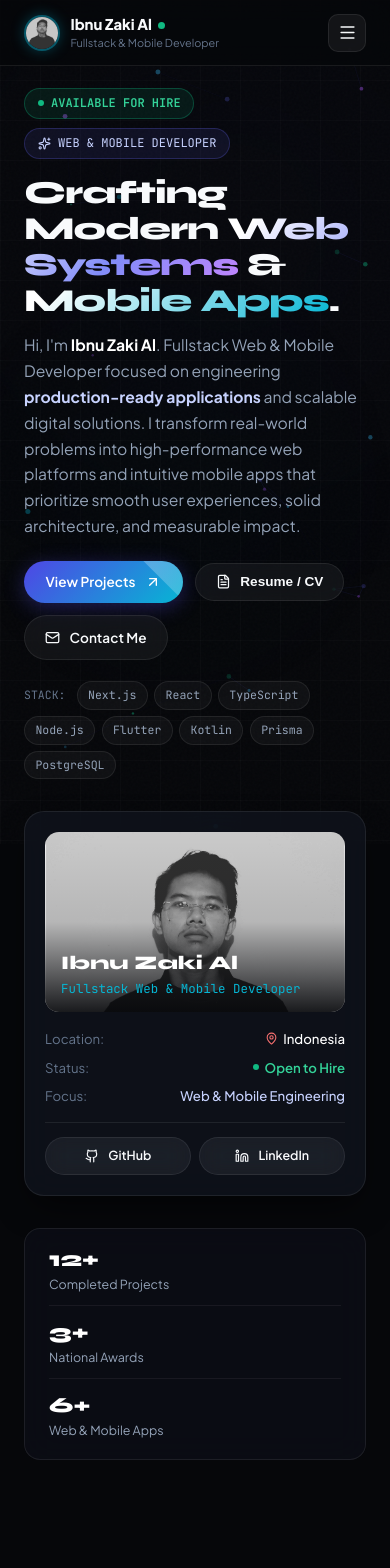
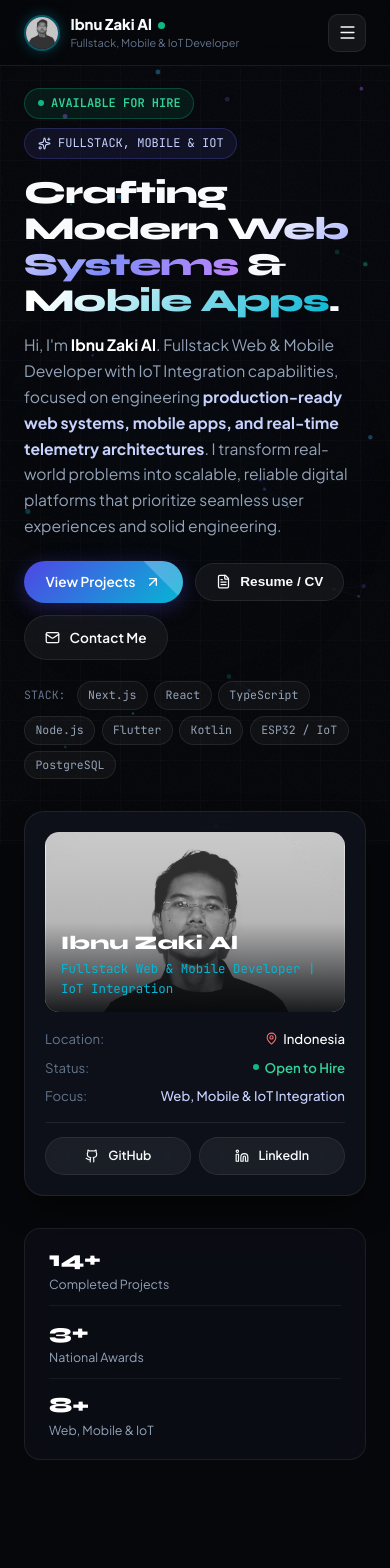
Before and after one commit to zakiibnu723/ibnuzakial, a React (Vite) app: page / in a window 390 px wide. Shown: the top 1568 px of the page. Built offline with nearby package versions, Linux system fonts and the light colour scheme.

Commit message:
feat: add 2 ESP32 IoT projects, update title to Fullstack Web & Mobile Developer | IoT Integration, clean card metrics, and add IoT filters

```diff
--- a/src/components/CvModal.tsx
+++ b/src/components/CvModal.tsx
@@ -186,8 +186,8 @@ export const CvModal: React.FC<CvModalProps> = ({ isOpen, onClose }) => {
                 <div style={{ fontSize: '0.8rem', color: 'var(--text-secondary)' }}>Flutter, Dart, Kotlin, Jetpack Compose</div>
               </div>
               <div style={{ background: 'rgba(255, 255, 255, 0.03)', padding: '0.85rem', borderRadius: '10px' }}>
-                <div style={{ fontWeight: 700, fontSize: '0.85rem', color: '#ffffff', marginBottom: '0.25rem' }}>Tools & Engineering:</div>
-                <div style={{ fontSize: '0.8rem', color: 'var(--text-secondary)' }}>Git, GitHub, Leaflet, Chart.js, VS Code, REST APIs</div>
+                <div style={{ fontWeight: 700, fontSize: '0.85rem', color: '#ffffff', marginBottom: '0.25rem' }}>Tools & IoT Integration:</div>
+                <div style={{ fontSize: '0.8rem', color: 'var(--text-secondary)' }}>Git, GitHub, ESP32, IoT Sensors, Leaflet, Chart.js, VS Code, REST APIs</div>
               </div>
             </div>
           </div>
--- a/src/components/Footer.tsx
+++ b/src/components/Footer.tsx
@@ -61,7 +61,7 @@ export const Footer: React.FC = () => {
               </span>
             </div>
             <div style={{ color: 'var(--text-muted)', fontSize: '0.825rem' }}>
-              Fullstack Web & Mobile Developer • UIN Sunan Kalijaga
+              Fullstack Web & Mobile Developer | IoT Integration • UIN Sunan Kalijaga
             </div>
           </div>
 
--- a/src/components/Hero.tsx
+++ b/src/components/Hero.tsx
@@ -98,7 +98,7 @@ export const Hero: React.FC<HeroProps> = ({ onOpenCv }) => {
             }}
           >
             <Sparkles size={13} />
-            <span>WEB & MOBILE DEVELOPER</span>
+            <span>FULLSTACK, MOBILE & IOT</span>
           </div>
         </div>
 
@@ -136,7 +136,7 @@ export const Hero: React.FC<HeroProps> = ({ onOpenCv }) => {
                 marginBottom: '1.35rem',
               }}
             >
-              Hi, I'm <strong style={{ color: '#fff' }}>{PORTFOLIO_DATA.profile.name}</strong>. Fullstack Web & Mobile Developer focused on engineering <strong style={{ color: '#c7d2fe' }}>production-ready applications</strong> and scalable digital solutions. I transform real-world problems into high-performance web platforms and intuitive mobile apps that prioritize smooth user experiences, solid architecture, and measurable impact.
+              Hi, I'm <strong style={{ color: '#fff' }}>{PORTFOLIO_DATA.profile.name}</strong>. Fullstack Web & Mobile Developer with IoT Integration capabilities, focused on engineering <strong style={{ color: '#c7d2fe' }}>production-ready web systems, mobile apps, and real-time telemetry architectures</strong>. I transform real-world problems into scalable, reliable digital platforms that prioritize seamless user experiences and solid engineering.
             </p>
 
             {/* Quick Action CTAs */}
@@ -187,7 +187,7 @@ export const Hero: React.FC<HeroProps> = ({ onOpenCv }) => {
               <span style={{ fontSize: '0.72rem', color: 'var(--text-muted)', fontFamily: 'var(--font-mono)', marginRight: '0.3rem' }}>
                 STACK:
               </span>
-              {['Next.js', 'React', 'TypeScript', 'Node.js', 'Flutter', 'Kotlin', 'Prisma', 'PostgreSQL'].map((tech) => (
+              {['Next.js', 'React', 'TypeScript', 'Node.js', 'Flutter', 'Kotlin', 'ESP32 / IoT', 'PostgreSQL'].map((tech) => (
                 <span key={tech} className="tech-pill" style={{ padding: '0.25rem 0.65rem', fontSize: '0.72rem' }}>
                   {tech}
                 </span>
@@ -280,7 +280,7 @@ export const Hero: React.FC<HeroProps> = ({ onOpenCv }) => {
 
                 <div style={{ display: 'flex', alignItems: 'center', justifyContent: 'space-between' }}>
                   <span style={{ color: 'var(--text-muted)' }}>Focus:</span>
-                  <span style={{ color: '#c7d2fe', fontWeight: 500 }}>Web & Mobile Engineering</span>
+                  <span style={{ color: '#c7d2fe', fontWeight: 500 }}>Web, Mobile & IoT Integration</span>
                 </div>
               </div>
 
--- a/src/components/Navbar.tsx
+++ b/src/components/Navbar.tsx
@@ -117,7 +117,7 @@ export const Navbar: React.FC<NavbarProps> = ({ onOpenCv }) => {
               <span className="live-indicator" style={{ width: '7px', height: '7px' }} />
             </div>
             <div style={{ fontSize: '0.68rem', color: 'var(--text-muted)', lineHeight: 1.2, marginTop: '2px' }}>
-              Fullstack & Mobile Developer
+              Fullstack, Mobile & IoT Developer
             </div>
           </div>
         </a>
--- a/src/components/ProjectShowcase.tsx
+++ b/src/components/ProjectShowcase.tsx
@@ -99,13 +99,14 @@ const ProjectImageSlideshow: React.FC<{ images: string[]; title: string; height?
 };
 
 export const ProjectShowcase: React.FC = () => {
-  const [activeCategory, setActiveCategory] = useState<'all' | 'web' | 'mobile'>('all');
+  const [activeCategory, setActiveCategory] = useState<'all' | 'web' | 'mobile' | 'iot'>('all');
   const [selectedProject, setSelectedProject] = useState<Project | null>(null);
 
   const categories = [
     { id: 'all', label: 'All Projects' },
     { id: 'web', label: 'Fullstack Web' },
-    { id: 'mobile', label: 'Mobile Engineering' },
+    { id: 'mobile', label: 'Mobile Apps' },
+    { id: 'iot', label: 'IoT & Telemetry' },
   ];
 
   const filteredProjects = activeCategory === 'all'
@@ -273,40 +274,15 @@ export const ProjectShowcase: React.FC = () => {
                     {project.description}
                   </p>
 
-                  {/* Key Metrics Grid */}
-                  <div
-                    style={{
-                      display: 'grid',
-                      gridTemplateColumns: 'repeat(3, 1fr)',
-                      gap: '0.4rem',
-                      marginBottom: '1.25rem',
-                      padding: '0.65rem',
-                      background: 'rgba(255, 255, 255, 0.02)',
-                      borderRadius: '10px',
-                      border: '1px solid rgba(255, 255, 255, 0.05)',
-                    }}
-                  >
-                    {project.metrics.map((m) => (
-                      <div key={m.label} style={{ textAlign: 'center' }}>
-                        <div style={{ fontSize: '0.85rem', fontWeight: 700, color: '#f8fafc', fontFamily: 'var(--font-mono)' }}>
-                          {m.value}
-                        </div>
-                        <div style={{ fontSize: '0.68rem', color: 'var(--text-muted)' }}>
-                          {m.label}
-                        </div>
-                      </div>
-                    ))}
-                  </div>
-
-                  {/* Tech Tags */}
+                  {/* Tech Tags (Directly after description) */}
                   <div style={{ display: 'flex', flexWrap: 'wrap', gap: '0.4rem', marginBottom: '1.25rem' }}>
-                    {project.tags.slice(0, 4).map((tag) => (
+                    {project.tags.slice(0, 5).map((tag) => (
                       <span key={tag} className="tech-pill">
                         {tag}
                       </span>
                     ))}
-                    {project.tags.length > 4 && (
-                      <span className="tech-pill">+{project.tags.length - 4}</span>
+                    {project.tags.length > 5 && (
+                      <span className="tech-pill">+{project.tags.length - 5}</span>
                     )}
                   </div>
 
@@ -344,6 +320,7 @@ export const ProjectShowcase: React.FC = () => {
                       <ArrowUpRight size={15} />
                     </button>
 
+                    {!project.hideExternalLinks && (
                       <div style={{ display: 'flex', alignItems: 'center', gap: '0.5rem' }}>
                         {project.githubUrl ? (
                           <a
@@ -407,6 +384,7 @@ export const ProjectShowcase: React.FC = () => {
                           </a>
                         )}
                       </div>
+                    )}
                   </div>
                 </div>
               </div>
@@ -540,6 +518,27 @@ export const ProjectShowcase: React.FC = () => {
             </div>
 
             {/* Bottom Actions */}
+            {selectedProject.hideExternalLinks ? (
+              <div style={{ display: 'flex', alignItems: 'center', gap: '0.5rem', paddingTop: '1.25rem', borderTop: '1px solid rgba(255, 255, 255, 0.08)' }}>
+                <div
+                  style={{
+                    display: 'inline-flex',
+                    alignItems: 'center',
+                    gap: '0.45rem',
+                    padding: '0.5rem 1.15rem',
+                    borderRadius: 'var(--radius-full)',
+                    background: 'rgba(16, 185, 129, 0.1)',
+                    border: '1px solid rgba(16, 185, 129, 0.3)',
+                    color: 'var(--accent-emerald)',
+                    fontSize: '0.8rem',
+                    fontFamily: 'var(--font-mono)',
+                    fontWeight: 600,
+                  }}
+                >
+                  <span>⚡ Embedded Hardware & Telemetry Architecture</span>
+                </div>
+              </div>
+            ) : (
               <div style={{ display: 'flex', flexWrap: 'wrap', alignItems: 'center', gap: '0.75rem', paddingTop: '1.25rem', borderTop: '1px solid rgba(255, 255, 255, 0.08)' }}>
                 {selectedProject.liveUrl ? (
                   <a
@@ -604,6 +603,7 @@ export const ProjectShowcase: React.FC = () => {
                   </div>
                 )}
               </div>
+            )}
           </div>
         </div>
       )}
--- a/src/components/TechMatrix.tsx
+++ b/src/components/TechMatrix.tsx
@@ -59,8 +59,8 @@ export const TechMatrix: React.FC = () => {
     { id: 'all', label: 'All Technologies' },
     { id: 'frontend', label: 'Frontend' },
     { id: 'backend', label: 'Backend & DB' },
-    { id: 'mobile', label: 'Android Kotlin' },
-    { id: 'tools', label: 'Tools & AI Model' },
+    { id: 'mobile', label: 'Mobile Engineering' },
+    { id: 'tools', label: 'Tools & IoT' },
   ];
 
   const filteredTech = activeTab === 'all'
--- a/src/data/portfolioData.ts
+++ b/src/data/portfolioData.ts
@@ -2,7 +2,7 @@ export interface Project {
   id: string;
   title: string;
   subtitle: string;
-  category: 'all' | 'web' | 'mobile';
+  category: 'all' | 'web' | 'mobile' | 'iot';
   categoryLabel: string;
   description: string;
   longDescription: string;
@@ -12,6 +12,7 @@ export interface Project {
   images?: string[];
   githubUrl: string;
   liveUrl?: string;
+  hideExternalLinks?: boolean;
   featured: boolean;
   highlights: string[];
 }
@@ -26,9 +27,9 @@ export interface TechItem {
 export const PORTFOLIO_DATA = {
   profile: {
     name: "Ibnu Zaki Al",
-    title: "Fullstack Web & Mobile Developer",
+    title: "Fullstack Web & Mobile Developer | IoT Integration",
     subtitle: "Informatics • UIN Sunan Kalijaga Yogyakarta (2022 — 2026 Expected)",
-    shortBio: "Fullstack Web & Mobile Developer focused on engineering production-ready applications and scalable digital solutions. I transform real-world problems into high-performance web platforms and intuitive mobile apps that prioritize smooth user experiences, solid architecture, and measurable impact.",
+    shortBio: "Fullstack Web & Mobile Developer with IoT Integration capabilities, focused on engineering production-ready web applications, intuitive mobile software, and real-time telemetry architectures. Dedicated to building scalable, high-impact digital solutions with clean architecture and solid user experiences.",
     location: "Indonesia (Open to On-site, Hybrid & Remote)",
     status: "Available for Hire",
     email: "zakiibnu723@gmail.com",
@@ -37,9 +38,9 @@ export const PORTFOLIO_DATA = {
     github: "https://github.com/zakiibnu723",
     linkedin: "https://linkedin.com/in/ibnuzakial",
     stats: [
-      { label: "Completed Projects", value: "12+" },
+      { label: "Completed Projects", value: "14+" },
       { label: "National Awards", value: "3" },
-      { label: "Web & Mobile Apps", value: "6+" },
+      { label: "Web, Mobile & IoT", value: "8+" },
     ]
   },
 
@@ -163,6 +164,64 @@ export const PORTFOLIO_DATA = {
         "Real-time JSON validation with precise error indicators and line pinpointing",
         "One-click formatting, beautification, clipboard copying, and file export for rapid testing"
       ]
+    },
+    {
+      id: "esp32-iot-telemetry",
+      title: "ESP32 End-to-End IoT Telemetry & Monitoring Architecture",
+      subtitle: "Closed-Loop Embedded IoT Telemetry & Centralized Web Platform",
+      category: "iot",
+      categoryLabel: "IoT & Embedded Systems",
+      description: "Architected a complete closed-loop IoT ecosystem integrating multi-node ESP32 devices, a centralized HTTP REST API, SQL Server, and an interactive React web dashboard.",
+      longDescription: "A complete end-to-end telemetry pipeline connecting edge microcontrollers with enterprise web applications. Standardized bi-directional JSON payload formats for real-time sensor ingestion (POST) and dynamic web metric queries (GET). Built a responsive dashboard featuring multi-device status monitoring, historical time-series charts, and data filtering by device ID and timestamps.",
+      tags: ["ESP32", "IoT Sensors", "HTTP REST API", "SQL Server", "React.js", "C/C++", "Telemetry"],
+      metrics: [
+        { label: "Hardware", value: "Multi-Node ESP32" },
+        { label: "Protocol", value: "HTTP REST JSON" },
+        { label: "Storage", value: "SQL Server" }
+      ],
+      image: "https://images.unsplash.com/photo-1518770660439-4636190af475?q=80&w=1200&auto=format&fit=crop",
+      images: [
+        "https://images.unsplash.com/photo-1518770660439-4636190af475?q=80&w=1200&auto=format&fit=crop"
+      ],
+      githubUrl: "",
+      liveUrl: "",
+      hideExternalLinks: true,
+      featured: true,
+      highlights: [
+        "Architected a complete closed-loop IoT ecosystem integrating multi-node ESP32 devices, centralized HTTP REST API, SQL Server, and interactive React web dashboard",
+        "Standardized bi-directional JSON payload formats for real-time sensor ingestion (POST) and dynamic web metric queries (GET)",
+        "Built a responsive dashboard featuring multi-device status monitoring, historical time-series charts, and data filtering by device ID and timestamps",
+        "Robust edge network reconnection routines ensuring zero data loss during intermittent Wi-Fi dropouts"
+      ]
+    },
+    {
+      id: "esp32-environmental-logger",
+      title: "ESP32 Multi-Sensor Environmental Data Logger",
+      subtitle: "Edge Multi-Variable Logging & Analytical Time-Series Platform",
+      category: "iot",
+      categoryLabel: "IoT & Embedded Systems",
+      description: "Built an edge data logging system capturing multi-variable environmental and inertial data at scheduled intervals using an ESP32 and precision sensors (DHT22, DS18B20, MPU6050, RTC).",
+      longDescription: "Engineered an industrial-grade edge logging solution to monitor multi-point temperature, humidity, and vibration parameters. Optimized network reliability by bundling timestamped sensor packets with fallback local queuing for uninterrupted telemetry transmission, complemented by an analytical React visualizer.",
+      tags: ["ESP32", "DHT22 / DS18B20", "MPU6050", "RTC Module", "Wi-Fi", "SQL Server", "React.js"],
+      metrics: [
+        { label: "Sensors", value: "DHT22 / DS18B20 / MPU" },
+        { label: "Edge Sync", value: "RTC Timestamped" },
+        { label: "Reliability", value: "Fallback Queuing" }
+      ],
+      image: "https://images.unsplash.com/photo-1555680202-c86f0e12f086?q=80&w=1200&auto=format&fit=crop",
+      images: [
+        "https://images.unsplash.com/photo-1555680202-c86f0e12f086?q=80&w=1200&auto=format&fit=crop"
+      ],
+      githubUrl: "",
+      liveUrl: "",
+      hideExternalLinks: true,
+      featured: true,
+      highlights: [
+        "Built an edge data logging system capturing multi-variable environmental and inertial data at scheduled intervals using an ESP32 and precision sensors",
+        "Optimized network reliability by bundling timestamped sensor packets with fallback queuing for uninterrupted telemetry transmission",
+        "Delivered a web visualizer enabling granular date-range filtering, device selection, and exportable analytical charts",
+        "Integrated precision hardware RTC module ensuring accurate time-series logging during power cycles"
+      ]
     }
   ] as Project[],
 
@@ -191,7 +250,9 @@ export const PORTFOLIO_DATA = {
     { name: "Kotlin", category: "mobile", icon: "Smartphone", badge: "Android Core" },
     { name: "Jetpack Compose", category: "mobile", icon: "Layers", badge: "Modern UI" },
 
-    // Tools & Engineering
+    // Tools & IoT
+    { name: "ESP32", category: "tools", icon: "Cpu", badge: "Microcontroller" },
+    { name: "IoT Sensors", category: "tools", icon: "Zap", badge: "Hardware" },
     { name: "Git & GitHub", category: "tools", icon: "GitBranch", badge: "VCS" },
     { name: "Leaflet / Geospatial", category: "tools", icon: "Globe", badge: "Mapping" },
     { name: "Chart.js", category: "tools", icon: "Activity", badge: "Analytics" },
```
Lines whose indentation alone changed are shown as unchanged.
